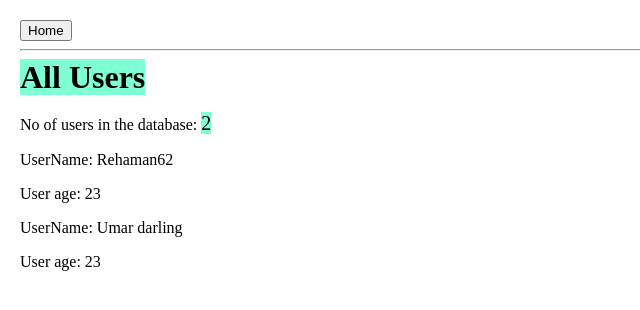
After one commit to Rehaman-Shaik/DjangoCRUD-App, a Django app: page /list_all in a window 1280 px wide. The commit adds this page. Shown: the top 310 px of the page, without its empty margins (0-640 px from the left). Run offline with Django 4.2, Linux system fonts and the light colour scheme; data comes from the database, SQL or seed files in the repository; both versions use the stored data as it was after the commit.

Commit message:
Added home page, added list all user, added some css for the different templates

```diff
--- /dev/null
+++ b/templates/curd_op/list_all_users.html
@@ -0,0 +1,48 @@
+<!DOCTYPE html>
+<html lang="en">
+
+<head>
+    <meta charset="UTF-8">
+    <meta name="viewport" content="width=device-width, initial-scale=1.0">
+    <title>List all Users</title>
+    <style>
+        body {
+            margin: 20px;
+        }
+
+        .user {
+            height: 120px;
+            width: 200px;
+        }
+
+        .heading {
+            background-color: aquamarine;
+            display: inline;
+        }
+
+        .class_span {
+            font-size: 20px;
+            background-color: aquamarine;
+        }
+    </style>
+</head>
+
+<body>
+    <div>
+        <form action="{% url 'home_page' %}">
+            <input type="submit" value="Home" />
+        </form>
+        <hr>
+        <h1 class="heading">All Users</h1>
+        <p>No of users in the database: <span class="class_span">{{ length}}</span></p>
+    </div>
+    <div class="user">
+        <!--<p>context: {{dataset}}</p>-->
+        {% for data in dataset %}
+        <p>UserName: {{ data.user_name}}</p>
+        <p>User age: {{ data.age}}</p>
+        {% endfor %}
+    </div>
+</body>
+
+</html>
--- a/users/urls.py
+++ b/users/urls.py
@@ -4,4 +4,6 @@ from . import views
 urlpatterns = [
     path('', views.landing_page, name = 'landing_page'),
     path('add/', views.add_users, name='add_users'),
+    path('list_all', views.list_all_users, name='list_all_users'),
+    path('home', views.home_page, name='home_page')
 ]
--- a/users/views.py
+++ b/users/views.py
@@ -16,3 +16,13 @@ def add_users(request):
     context['form'] = form
     return render(request, 'curd_op/add_user_page.html', context)
     #return render(request, 'curd_op/add_user_page.html')
+
+def list_all_users(request):
+    context = {}
+    profiles = Profile.objects.all()
+    context['dataset']= profiles
+    context['length'] = len(profiles)
+    return render(request, 'curd_op/list_all_users.html', context)
+
+def home_page(request):
+    return render(request, 'home.html')
```
Also changed, not shown: templates/curd_op/add_user_page.html (+8 -0 lines), templates/home.html (added, +34 -0 lines), templates/landing_home.html (+14 -1 lines), db.sqlite3.
